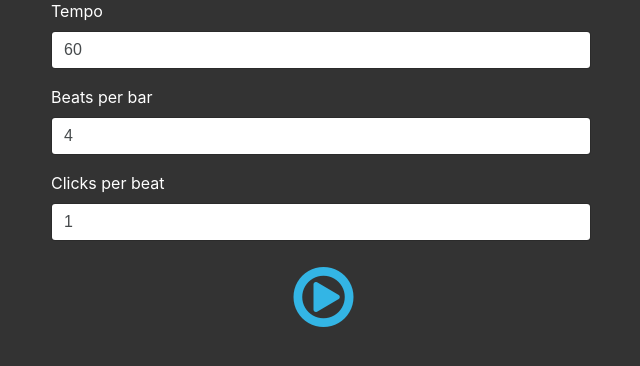
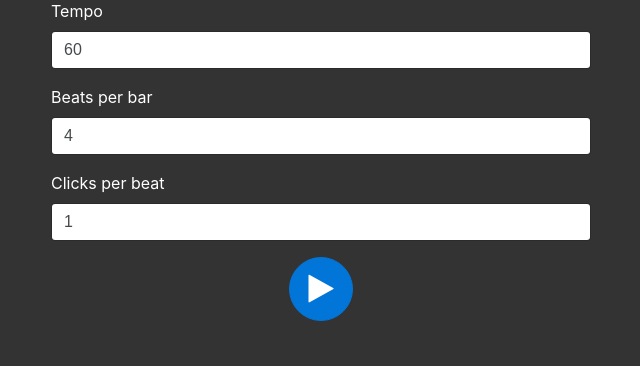
Before and after one commit to samslezek/diymusic, a PHP site: page / in a window 1280 px wide. Shown: the part 149-515 px from the top of the page, without its empty margins (319-959 px from the left). Run offline with PHP 8.4, Linux system fonts and the light colour scheme; some libraries are stand-ins or nearby versions.

Commit message:
Changed button appearance
Changed the button to a solid background (blue for play, red for stop). Also altered the way the Font Awesome icons are displayed. Instead of using the <i> tag and applying different classes to it, the icons are rendered using their unicode values instead.

```diff
--- a/css/styles.css
+++ b/css/styles.css
@@ -12,12 +12,17 @@ body {
     padding-top: 5px;
 }
 
-#playStopButton {
-    width: 55px;
-    height: 55px;
+.btn-round {
+    width: 64px;
+    height: 64px;
     border-radius: 50%;
 }
 
+.fa {
+    font-size: 32px;
+}
+
+/*
 .fa-play-circle-o {
     font-size: 70px;
     color: #33b5e5;
@@ -36,4 +41,4 @@ body {
 
 .fa-stop-circle-o:hover {
     color: #CC0000;
-}
+}*/
--- a/index.html
+++ b/index.html
@@ -3,7 +3,8 @@
 <head>
   <meta charset="UTF-8">
   <meta name="viewport" content="width=device-width">
-    <link rel="stylesheet" href="https://maxcdn.bootstrapcdn.com/bootstrap/4.0.0-alpha.6/css/bootstrap.min.css" integrity="sha384-rwoIResjU2yc3z8GV/NPeZWAv56rSmLldC3R/AZzGRnGxQQKnKkoFVhFQhNUwEyJ" crossorigin="anonymous">
+  <link rel="stylesheet" href="https://maxcdn.bootstrapcdn.com/bootstrap/4.0.0-alpha.6/css/bootstrap.min.css"
+        integrity="sha384-rwoIResjU2yc3z8GV/NPeZWAv56rSmLldC3R/AZzGRnGxQQKnKkoFVhFQhNUwEyJ" crossorigin="anonymous">
   <link rel="stylesheet" href="https://maxcdn.bootstrapcdn.com/font-awesome/4.7.0/css/font-awesome.min.css">
   <link rel="stylesheet" href="css/styles.css">
 
@@ -44,8 +45,10 @@
         </div>
       </form>
 
-                <div id="btnContainer" class="text-center">
-                    <i class="fa fa-play-circle-o" id="playStopButton"></i>
+      <div class="container text-center">
+        <button class="btn btn-primary btn-round fa" id="playStopButton">
+          &#xf04b;
+        </button>
       </div>
     </div>
   </div>
--- a/js/scripts.js
+++ b/js/scripts.js
@@ -1,7 +1,9 @@
 $(document).ready(function () {
     // Set up
-    const playButtonClass = "fa fa-play-circle-o"; // This is the play button class name from Font Awesome
-    const stopButtonClass = "fa fa-stop-circle-o"; // This is the stop button class name from Font Awesome
+    const playButtonClass = "btn btn-primary btn-round fa"; // This is the play button class name from Font Awesome
+    const stopButtonClass = "btn btn-danger btn-round fa"; // This is the stop button class name from Font Awesome
+    const playIcon = "&#xf04b;"; // unicode for the Font Awesome play icon
+    const stopIcon = "&#xf04d;"; // unicode for the Font Awesome stop icon
     const tempoMin = 1;
     const tempoMax = 400;
     const bpbMin = 1;
@@ -19,6 +21,8 @@ $(document).ready(function () {
     $("#tempo-text-box").val(tempo);
     $("#bpb-text-box").val(beatsPerBar);
     $("#cpb-text-box").val(clicksPerBeat);
+
+    const playStopButton = $("#playStopButton");
 
 
     // Create the sound effects
@@ -84,15 +88,18 @@ $(document).ready(function () {
     });
 
     // Function to handle starting and stopping the metronome
-    $("#playStopButton").click(function () {
+    playStopButton.click(function () {
         isPlaying = !isPlaying;
         if (isPlaying) {
             playClick();
-            $("#playStopButton").attr("class", stopButtonClass); // change the button to the stop class
+            playStopButton.html(stopIcon);
+            playStopButton.attr("class", stopButtonClass);
             interval = setInterval(playClick, (60000 / tempo) / clicksPerBeat);
         } else {
             clearInterval(interval); // this stops the sound effects from playing
-            $("#playStopButton").attr("class", playButtonClass); // change the button to the play class
+            //btnIcon.attr("class", playButtonClass); // change the button to the play class
+            playStopButton.html(playIcon);
+            playStopButton.attr("class", playButtonClass);
             beat = 1; // reset the beat to the down beat
         }
     });
```
Lines whose indentation alone changed are shown as unchanged.
